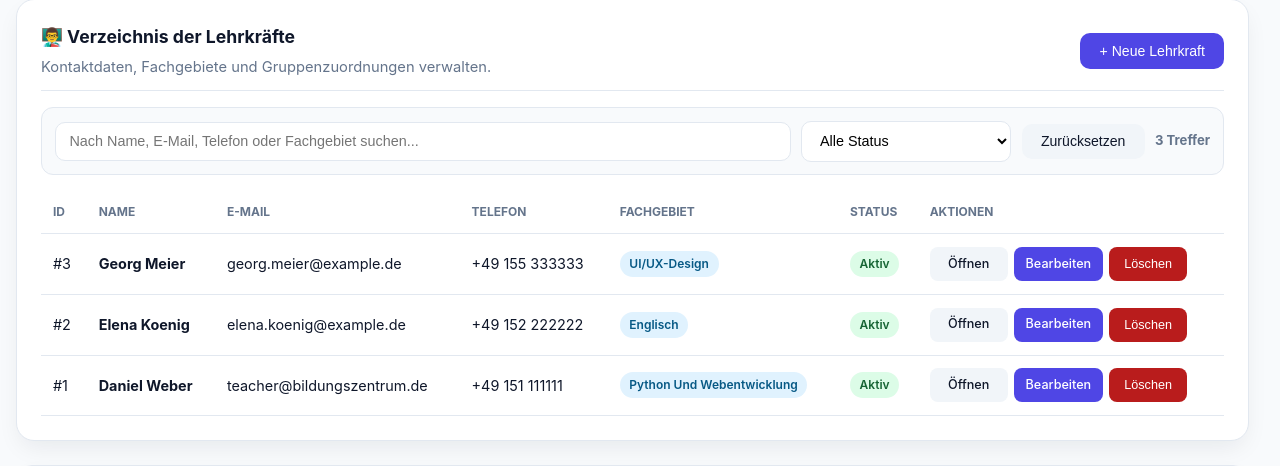
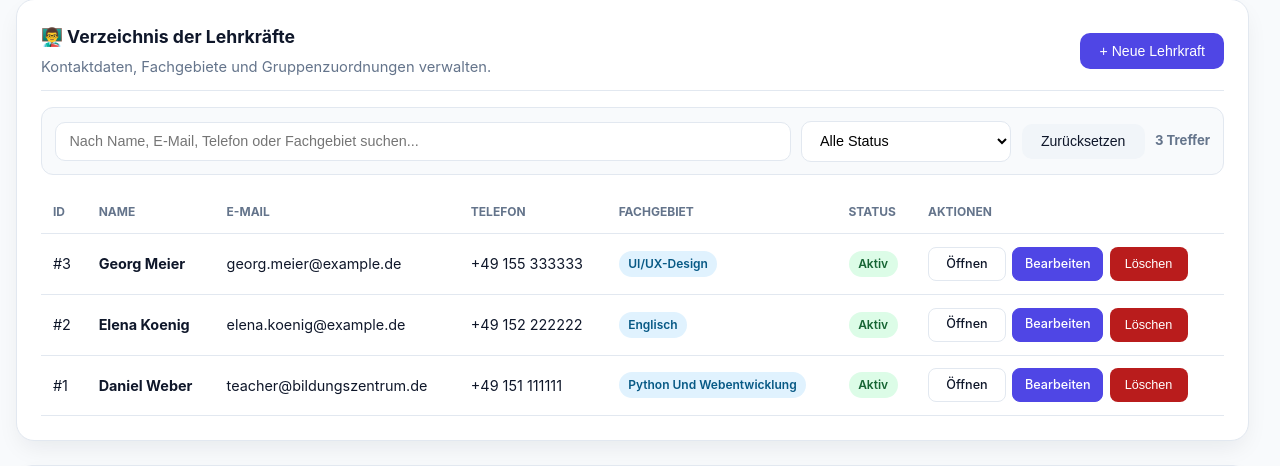
Before and after one commit to sandroabashishvili/education-center-crm, a Flask app: page /teachers in a window 1280 px wide. Shown: the part 119-585 px from the top of the page. Run offline with Flask 3, Linux system fonts and the light colour scheme; the visitor is signed in with stand-in values (Sample User, id 1); data comes from the database, SQL or seed files in the repository; some libraries are stand-ins or nearby versions.

Commit message:
Standardize teacher row actions

```diff
--- a/app/templates/teachers/index.html
+++ b/app/templates/teachers/index.html
@@ -1,5 +1,5 @@
 {% extends "base.html" %}{% set active_page = "teachers" %}{% block title %}Lehrkräfte - Education Center CRM{% endblock %}{% block content %}
 <div class="card"><div class="card-header"><div><h1 class="card-title">👨‍🏫 Verzeichnis der Lehrkräfte</h1><p class="page-subtitle">Kontaktdaten, Fachgebiete und Gruppenzuordnungen verwalten.</p></div>{% if session.get('user_role') == 'admin' %}<button onclick="document.getElementById('addTeacherModal').style.display='flex'" class="btn">+ Neue Lehrkraft</button>{% endif %}</div>
 <form class="list-filter-bar" data-list-filter data-target="teachersTable"><input type="search" class="form-control" data-filter-search placeholder="Nach Name, E-Mail, Telefon oder Fachgebiet suchen..."><select class="form-control" data-filter-status aria-label="Lehrkraftstatus filtern"><option value="all">Alle Status</option><option value="active">Aktiv</option><option value="inactive">Inaktiv</option></select><button type="button" class="btn btn-secondary filter-reset" data-filter-reset>Zurücksetzen</button><span class="filter-count" data-filter-count></span></form>
-<table id="teachersTable" class="list-table"><thead><tr><th>ID</th><th>Name</th><th>E-Mail</th><th>Telefon</th><th>Fachgebiet</th><th>Status</th><th>Aktionen</th></tr></thead><tbody>{% for t in teachers %}<tr data-filter-row data-status="{{ t[5] }}" data-search="{{ t[1] }} {{ t[2] }} {{ t[3] or '' }} {{ t[4] or '' }}"><td>#{{ t[0] }}</td><td><strong>{{ t[1] }}</strong></td><td>{{ t[2] }}</td><td>{{ t[3] or '-' }}</td><td><span class="badge badge-info">{{ t[4] or 'Allgemein' }}</span></td><td><span class="badge {% if t[5] == 'active' %}badge-success{% else %}badge-info{% endif %}">{{ t[5]|status_de }}</span></td><td><div class="row-actions"><a href="{{ url_for('teacher_detail_page', teacher_id=t[0]) }}" class="btn btn-sm btn-secondary">Öffnen</a><a href="{{ url_for('edit_teacher', teacher_id=t[0]) }}" class="btn btn-sm">Bearbeiten</a>{% if session.get('user_role') == 'admin' %}<form action="{{ url_for('delete_teacher', teacher_id=t[0]) }}" method="POST" onsubmit="return confirm('Möchten Sie diese Lehrkraft wirklich löschen? Die Gruppen bleiben erhalten und werden nicht mehr zugewiesen.');"><input type="hidden" name="csrf_token" value="{{ csrf_token() }}"><button type="submit" class="btn btn-sm btn-danger">Löschen</button></form>{% endif %}</div></td></tr>{% endfor %}<tr data-filter-empty class="empty-state" hidden><td colspan="7">Keine passenden Lehrkräfte gefunden</td></tr></tbody></table></div>
+<table id="teachersTable" class="list-table"><thead><tr><th>ID</th><th>Name</th><th>E-Mail</th><th>Telefon</th><th>Fachgebiet</th><th>Status</th><th>Aktionen</th></tr></thead><tbody>{% for t in teachers %}<tr data-filter-row data-status="{{ t[5] }}" data-search="{{ t[1] }} {{ t[2] }} {{ t[3] or '' }} {{ t[4] or '' }}"><td>#{{ t[0] }}</td><td><strong>{{ t[1] }}</strong></td><td>{{ t[2] }}</td><td>{{ t[3] or '-' }}</td><td><span class="badge badge-info">{{ t[4] or 'Allgemein' }}</span></td><td><span class="badge {% if t[5] == 'active' %}badge-success{% else %}badge-info{% endif %}">{{ t[5]|status_de }}</span></td><td><div class="entity-actions"><a href="{{ url_for('teacher_detail_page', teacher_id=t[0]) }}" class="btn btn-sm btn-outline">Öffnen</a><a href="{{ url_for('edit_teacher', teacher_id=t[0]) }}" class="btn btn-sm btn-edit">Bearbeiten</a>{% if session.get('user_role') == 'admin' %}<form action="{{ url_for('delete_teacher', teacher_id=t[0]) }}" method="POST" onsubmit="return confirm('Möchten Sie diese Lehrkraft wirklich löschen? Die Gruppen bleiben erhalten und werden nicht mehr zugewiesen.');"><input type="hidden" name="csrf_token" value="{{ csrf_token() }}"><button type="submit" class="btn btn-sm btn-danger">Löschen</button></form>{% endif %}</div></td></tr>{% endfor %}<tr data-filter-empty class="empty-state" hidden><td colspan="7">Keine passenden Lehrkräfte gefunden</td></tr></tbody></table></div>
 <div id="addTeacherModal" class="modal-shell" style="display:none"><div class="modal-card"><h3>+ Neue Lehrkraft hinzufügen</h3><form action="{{ url_for('add_teacher_route') }}" method="POST"><input type="hidden" name="csrf_token" value="{{ csrf_token() }}"><div class="form-group"><label>Vollständiger Name *</label><input type="text" name="full_name" required class="form-control"></div><div class="form-group"><label>E-Mail *</label><input type="email" name="email" required class="form-control"></div><div class="form-group"><label>Telefon</label><input type="text" name="phone" class="form-control"></div><div class="form-group"><label>Fachgebiet</label><input type="text" name="specialization" class="form-control"></div><div class="form-actions"><button type="button" onclick="document.getElementById('addTeacherModal').style.display='none'" class="btn btn-secondary">Abbrechen</button><button type="submit" class="btn">Hinzufügen</button></div></form></div></div>{% endblock %}
```
